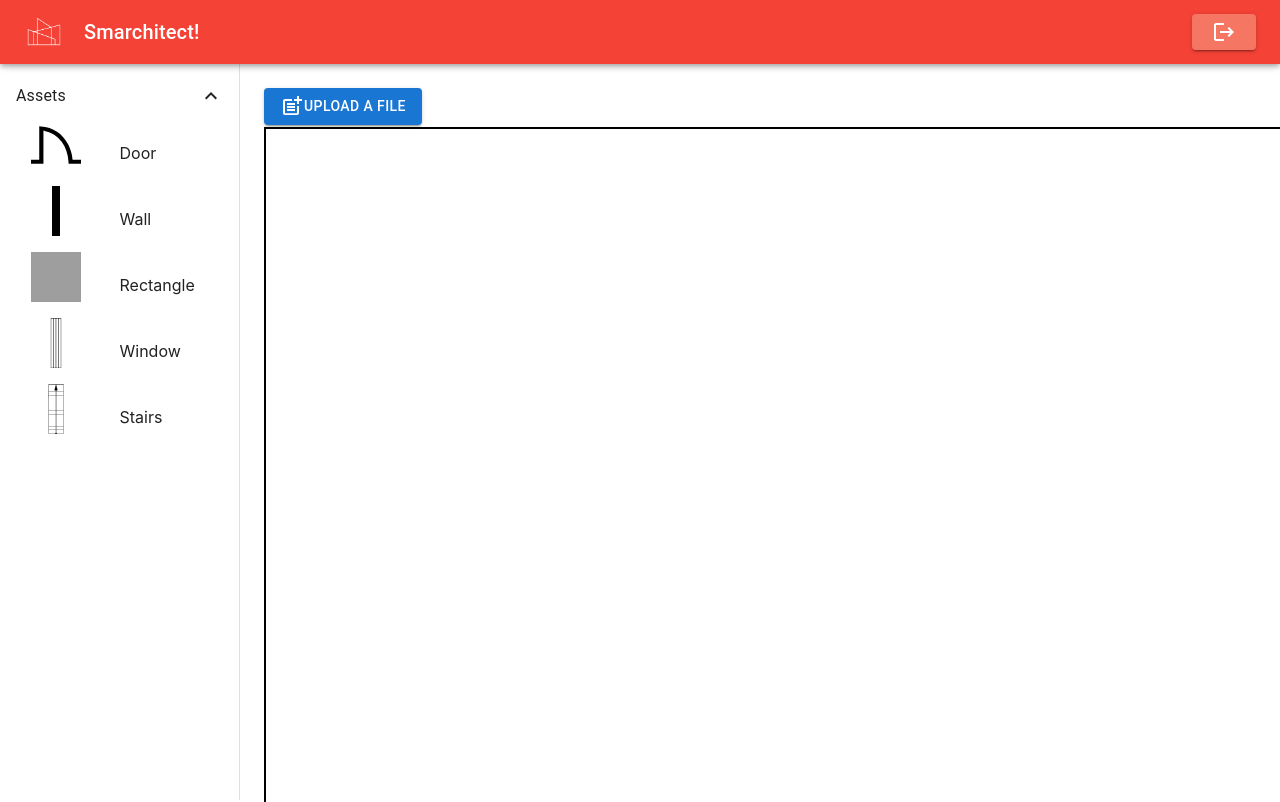
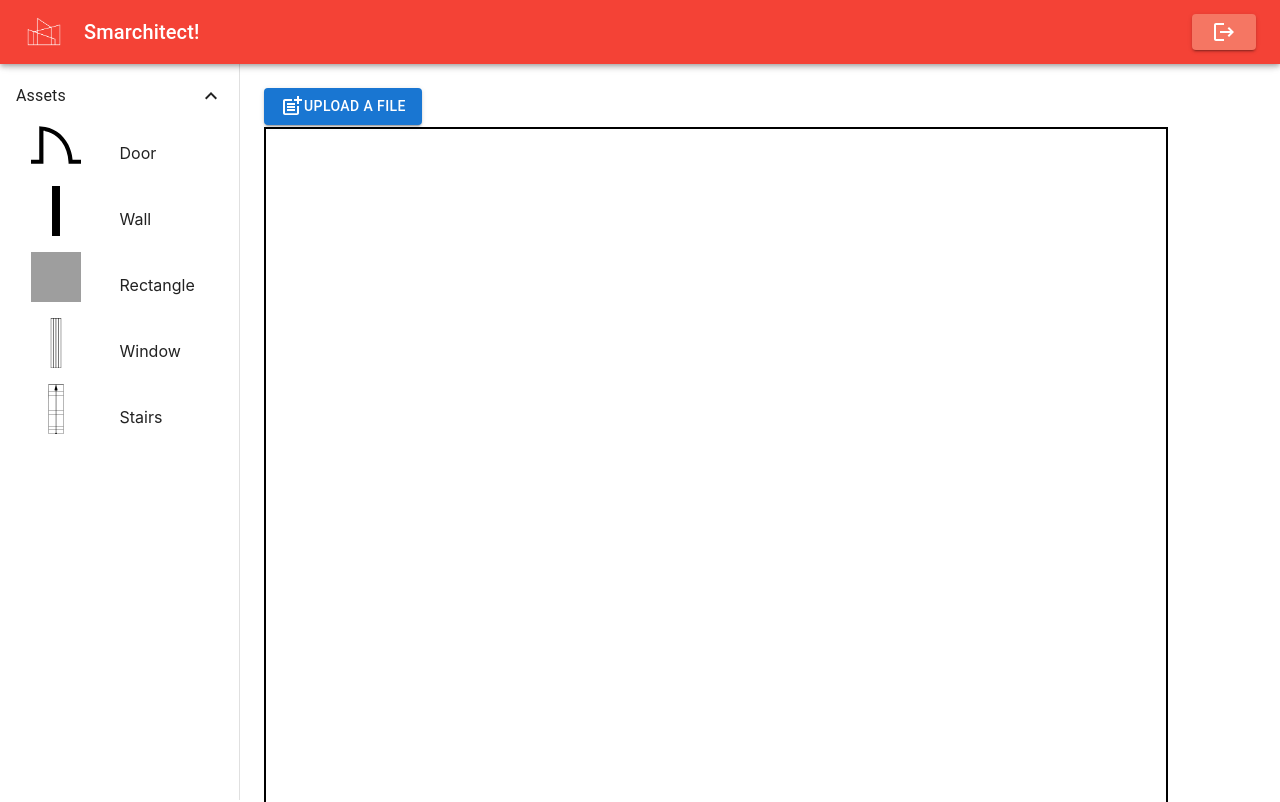
Before and after one commit to muddassir-lateef/Smarchitect, a React (Create React App) app in the folder frontend/: page / in a window 1280 px wide. Shown: the top 802 px of the page. Built offline with nearby package versions, Linux system fonts and the light colour scheme; grey boxes are pictures that could not be loaded.

Commit message:
Fixed issue with canvas

```diff
--- a/frontend/src/pages/canvas.js
+++ b/frontend/src/pages/canvas.js
@@ -250,7 +250,7 @@ export const Sketcher = () => {
             border: '2px solid',
             marginTop: '2px',
           }}
-          width={1200}
+          width={900}
           height={800}
           onMouseDown={checkDeselect}
           onTouchStart={checkDeselect}
```
